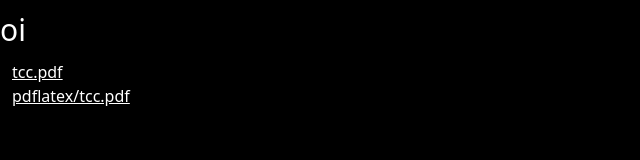
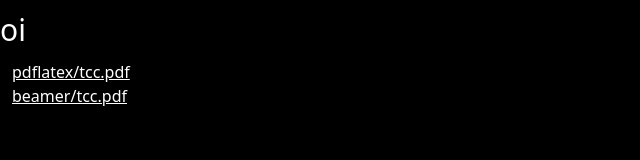
Before and after one commit to lucasmarcos/lucasmarcos.github.io, a website: page docs/index.html in a window 1280 px wide. Shown: the whole page, without its empty margins (0-640 px from the left). Drawn offline with Linux system fonts and the light colour scheme.

Commit message:
link to beamer

```diff
--- a/docs/index.html
+++ b/docs/index.html
@@ -18,13 +18,18 @@
 
       <div class="m-3">
         <ul class="list-disc">
+          <!--
           <li>
             <a class="underline hover:decoration-green-500" href="tcc.pdf">tcc.pdf</a>
           </li>
+	  -->
           <li>
             <a class="underline hover:decoration-green-500" href="pdflatex/tcc.pdf">pdflatex/tcc.pdf</a>
           </li>
-        </ul>
+          <li>
+            <a class="underline hover:decoration-green-500" href="beamer/tcc.pdf">beamer/tcc.pdf</a>
+          </li>
+         </ul>
       </div>
     </div>
 
```
